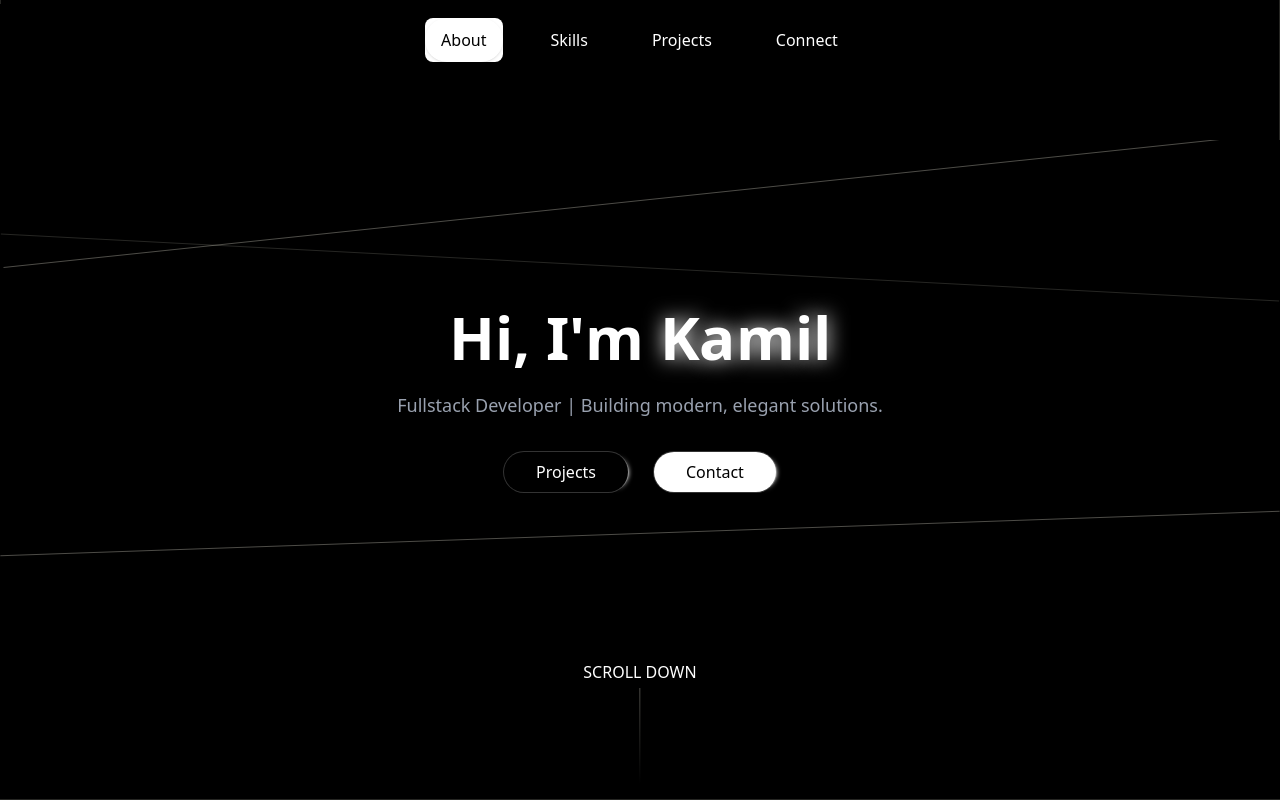
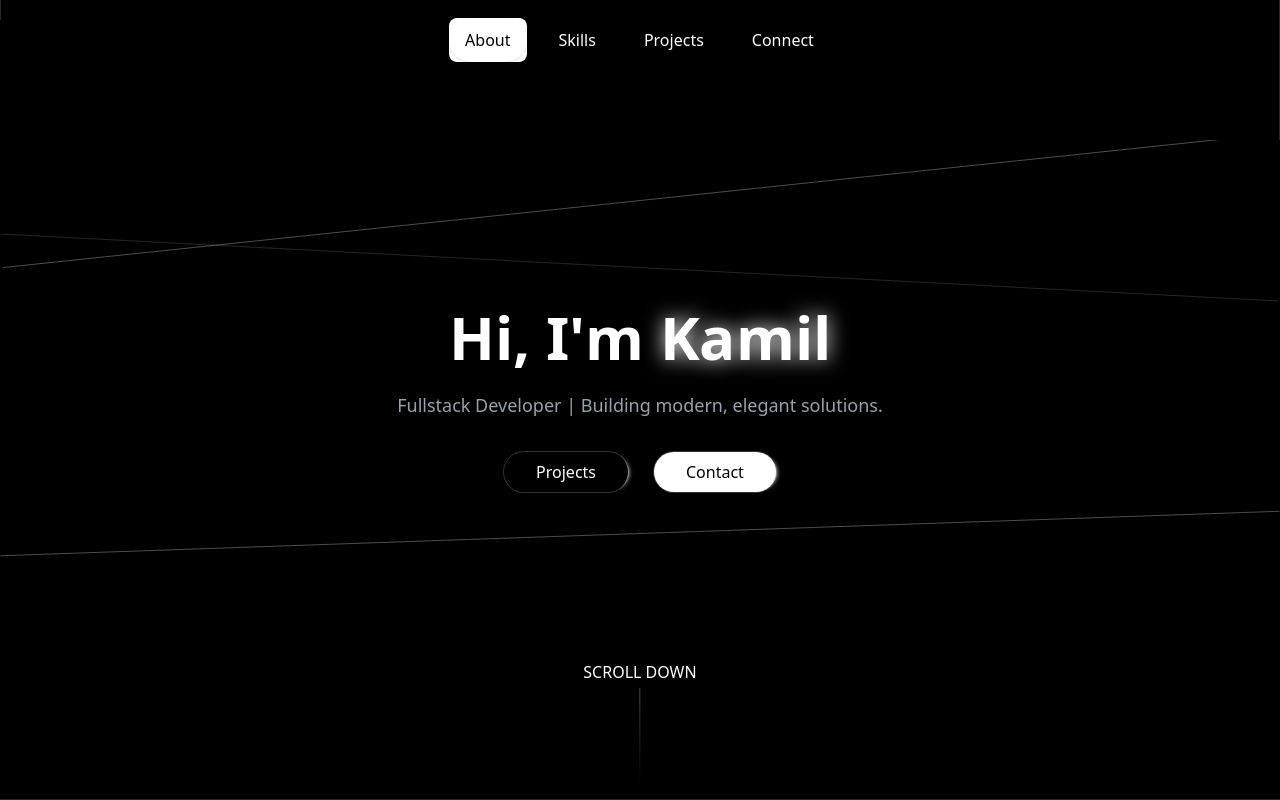
Before and after one commit to 7Bxbby/portfolio, a Next.js app: page / in a window 1280 px wide. Shown: the top 800 px of the page. Built offline with nearby package versions, Linux system fonts and the light colour scheme.

Commit message:
fixed gaps for navbar

```diff
--- a/components/common/GooeyNav.tsx
+++ b/components/common/GooeyNav.tsx
@@ -293,7 +293,7 @@ const GooeyNav: React.FC<GooeyNavProps> = ({
 
             <div className="relative" ref={containerRef}>
                 <nav className="flex relative " style={{ transform: "translate3d(0,0,0.01px)" }}>
-                    <ul ref={navRef} className="flex 2xl:flex-col flex-row text-center gap-8 p-0 2xl:px-4 m-0 relative z-[3]">
+                    <ul ref={navRef} className="flex 2xl:flex-col flex-row text-center gap-4 p-0 2xl:px-4 m-0 relative z-[3]">
                         {items.map((item, index) => (
                             <li
                                 key={index}
--- a/components/layout/Navbar.tsx
+++ b/components/layout/Navbar.tsx
@@ -68,7 +68,7 @@ export default function Navbar() {
                 </div>
             ) : (
                 <>
-                    <aside className="fixed top-0 right-0 h-16 2xl:h-screen w-full 2xl:w-64 border-l border-amber-50/15 flex 2xl:flex-col flex-row items-center justify-between 2xl:py-8 py-0 2xl:px-0 px-8 z-50" />
+                    <aside className="fixed top-0 right-0 h-20 2xl:h-screen w-full 2xl:w-64 border-l border-amber-50/15 flex 2xl:flex-col flex-row items-center justify-between 2xl:py-8 py-0 2xl:px-0 px-8 z-50" />
                     <div className="flex items-center justify-center 2xl:h-screen h-full w-screen 2xl:w-full -z-50">
                         <GooeyNav
                             items={navItems}
```
